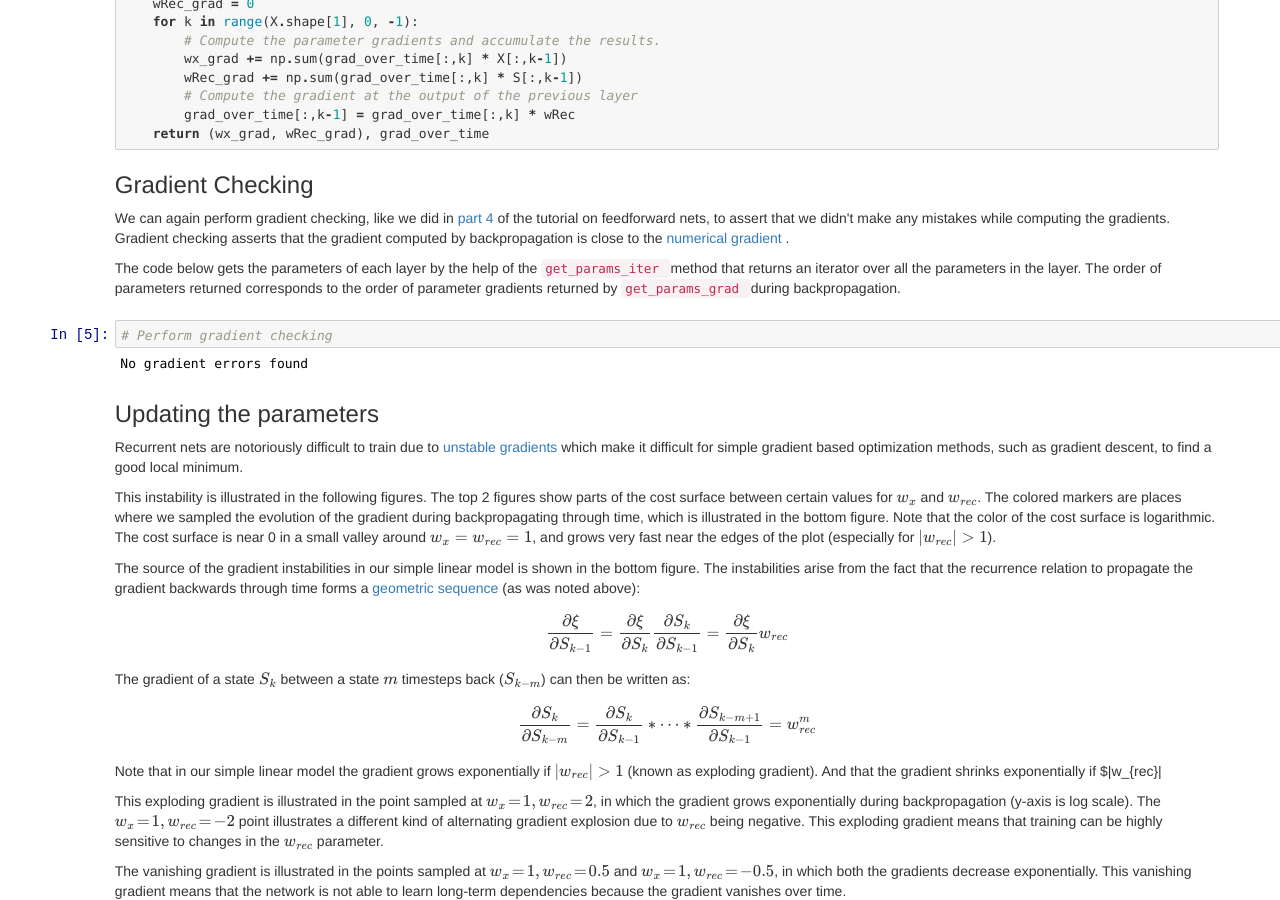
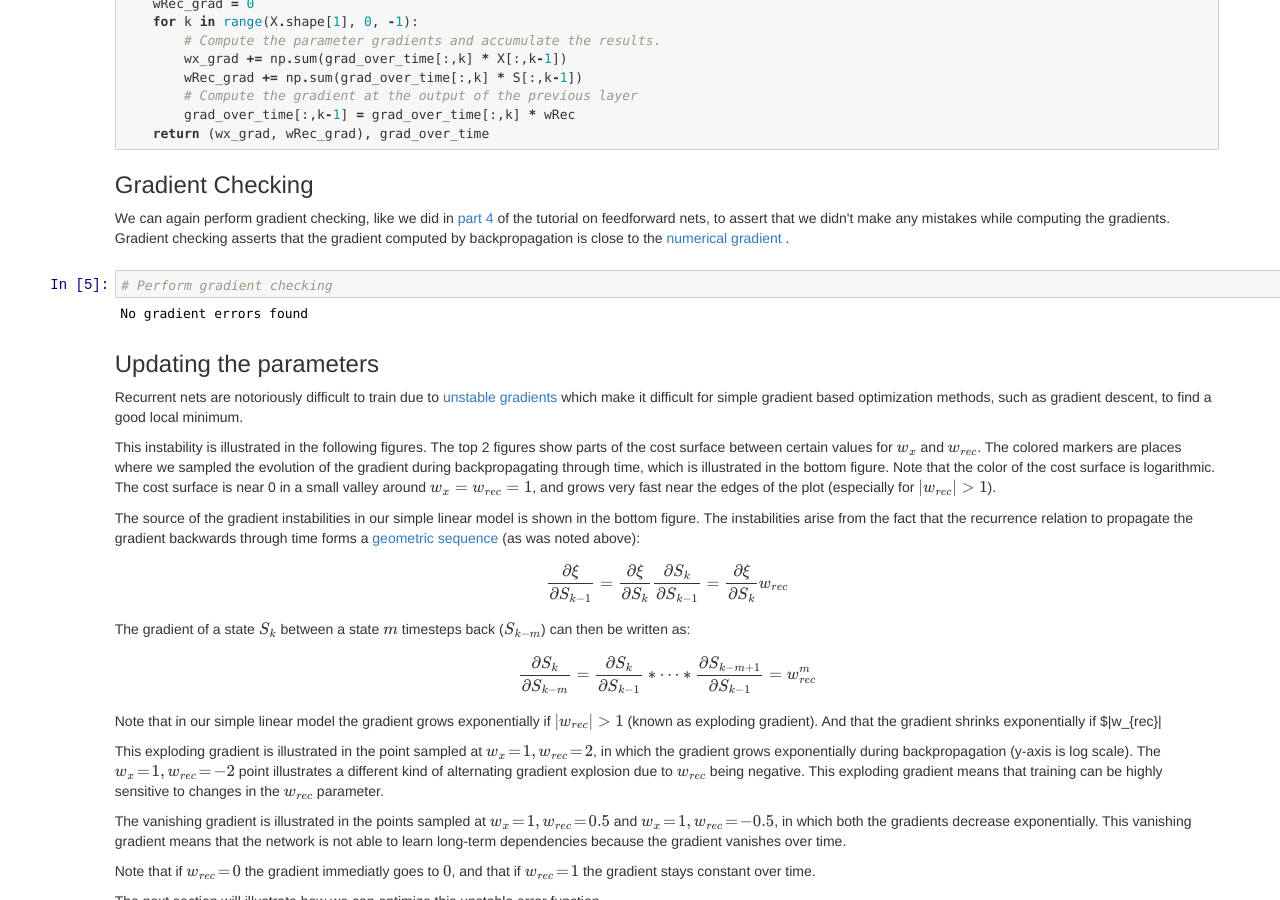
Before and after one commit to peterroelants/peterroelants.github.io, a Jekyll site: the page built from _posts/2015-09-27-rnn_implementation_part01.html, in a window 1280 px wide and 900 px high, scrolled down 3504 px. Built offline with Jekyll 4.4.1, drawn with Linux system fonts in a browser that asks for light colours; formulas are drawn with MathJax 3.

Commit message:
Remove deprecated sentence

```diff
--- a/_posts/2015-09-27-rnn_implementation_part01.html
+++ b/_posts/2015-09-27-rnn_implementation_part01.html
@@ -424,17 +424,6 @@
        numerical gradient
       </a>
       .
-     </p>
-     <p>
-      The code below gets the parameters of each layer by the help of the
-      <code>
-       get_params_iter
-      </code>
-      method that returns an iterator over all the parameters in the layer. The order of parameters returned corresponds to the order of parameter gradients returned by
-      <code>
-       get_params_grad
-      </code>
-      during backpropagation.
      </p>
     </div>
    </div>
```
